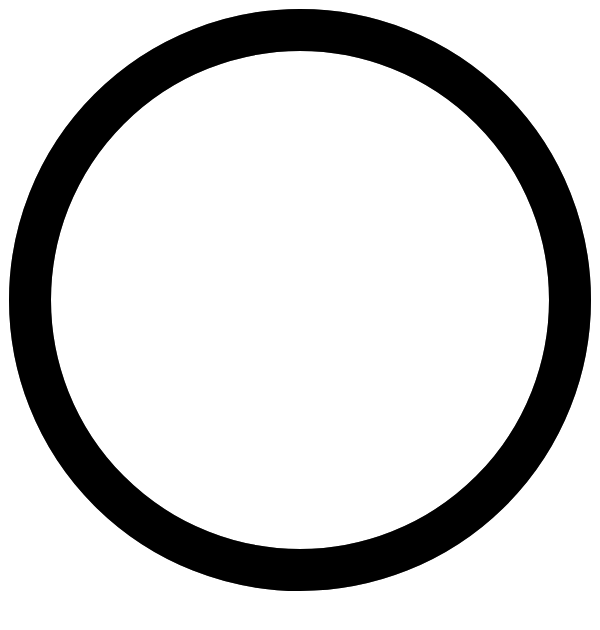
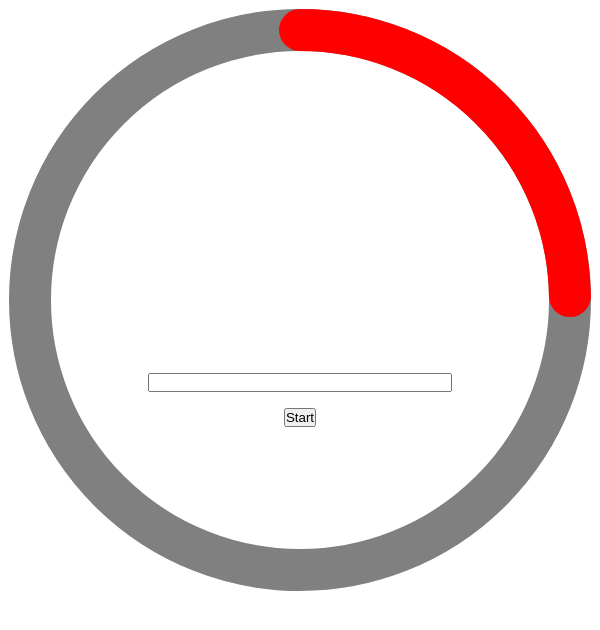
Before and after one commit to sdegutis/DadsTimer, an Electron app: page index.html in a window 600 px wide. Drawn offline with Linux system fonts and the light colour scheme.

Commit message:
More HTML

```diff
--- a/index.css
+++ b/index.css
@@ -4,8 +4,9 @@
 }
 
 #timer {
+  width: 100%;
   height: 100%;
-  width: 100%;
+  position: fixed;
 }
 
 #timer svg {
@@ -27,6 +28,16 @@
   stroke: currentColor;
 }
 
-#timer.done {
-  color: red;
+#controls {
+  width: 100%;
+  height: 100%;
+  position: fixed;
+  display: grid;
+  align-content: center;
+  justify-items: center;
+  gap: 1em;
 }
+
+#controls input {
+  width: 50%;
+}
--- a/index.html
+++ b/index.html
@@ -6,13 +6,15 @@
     <link href="index.css" rel="stylesheet">
   </head>
   <body>
-    <div id="root">
     <div id="timer">
       <svg viewbox="0 0 100 100" xmlns="http://www.w3.org/2000/svg">
         <circle cx="50" cy="50" r="45"></circle>
         <path d="M 50, 50 m -45, 0 a 45,45 0 1,0 90,0 a 45,45 0 1,0 -90,0" id="base-timer-path-remaining" stroke-dasharray="283"></path>
       </svg>
     </div>
+    <div id="controls">
+      <input>
+      <button>Start</button>
     </div>
     <script src="index.js"></script>
   </body>
--- a/index.js
+++ b/index.js
@@ -0,0 +1,8 @@
+const [button] = document.getElementsByTagName('button');
+const [input] = document.getElementsByTagName('input');
+const [path] = document.getElementsByTagName('path');
+
+setTimeout(() => {
+  path.style.strokeDasharray = '70 283';
+  path.style.color = 'red';
+}, 1000);
```
Lines whose indentation alone changed are shown as unchanged.
